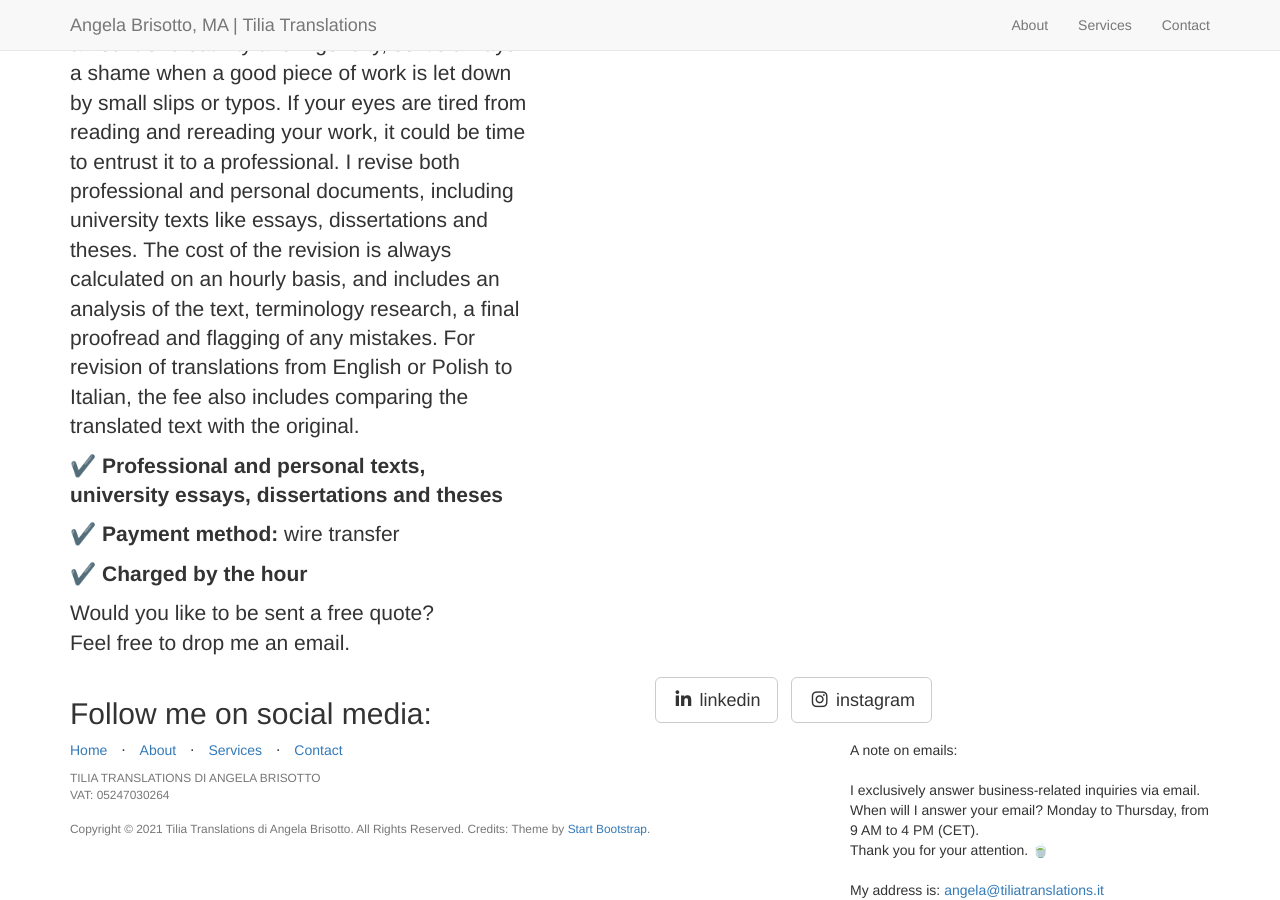
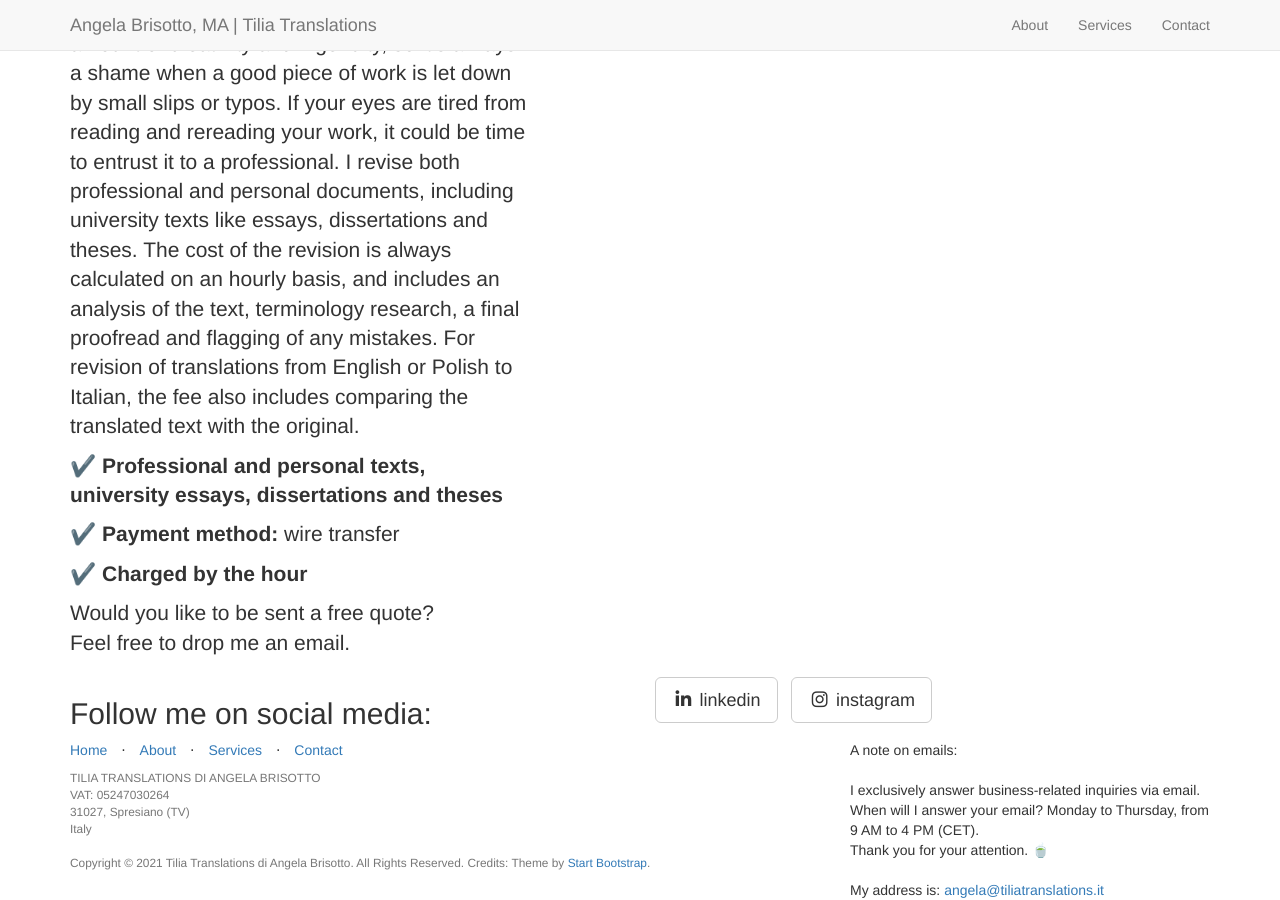
Before and after one commit to angelatiliatranslations/englishversion, a Jekyll site: the page built from _posts/2014-09-21-services-1.markdown, in a window 1280 px wide and 900 px high, scrolled down 3460 px. Built offline with Jekyll 4.4.1, drawn with Linux system fonts in a browser that asks for light colours; nearby versions of some CDN libraries; library files that are not in the unit come from our copies.

Commit message:
Update _config.yml

```diff
--- a/_config.yml
+++ b/_config.yml
@@ -11,6 +11,10 @@ description: I’m Angela Brisotto and I build bridges that connect English and
 copyright: 'TILIA TRANSLATIONS DI ANGELA BRISOTTO
 <br>
 VAT: 05247030264
+<br>
+31027, Spresiano (TV)
+<br>
+Italy
 <br>
 <br>
 Copyright &copy; 2021 Tilia Translations di Angela Brisotto. All Rights Reserved.
```
